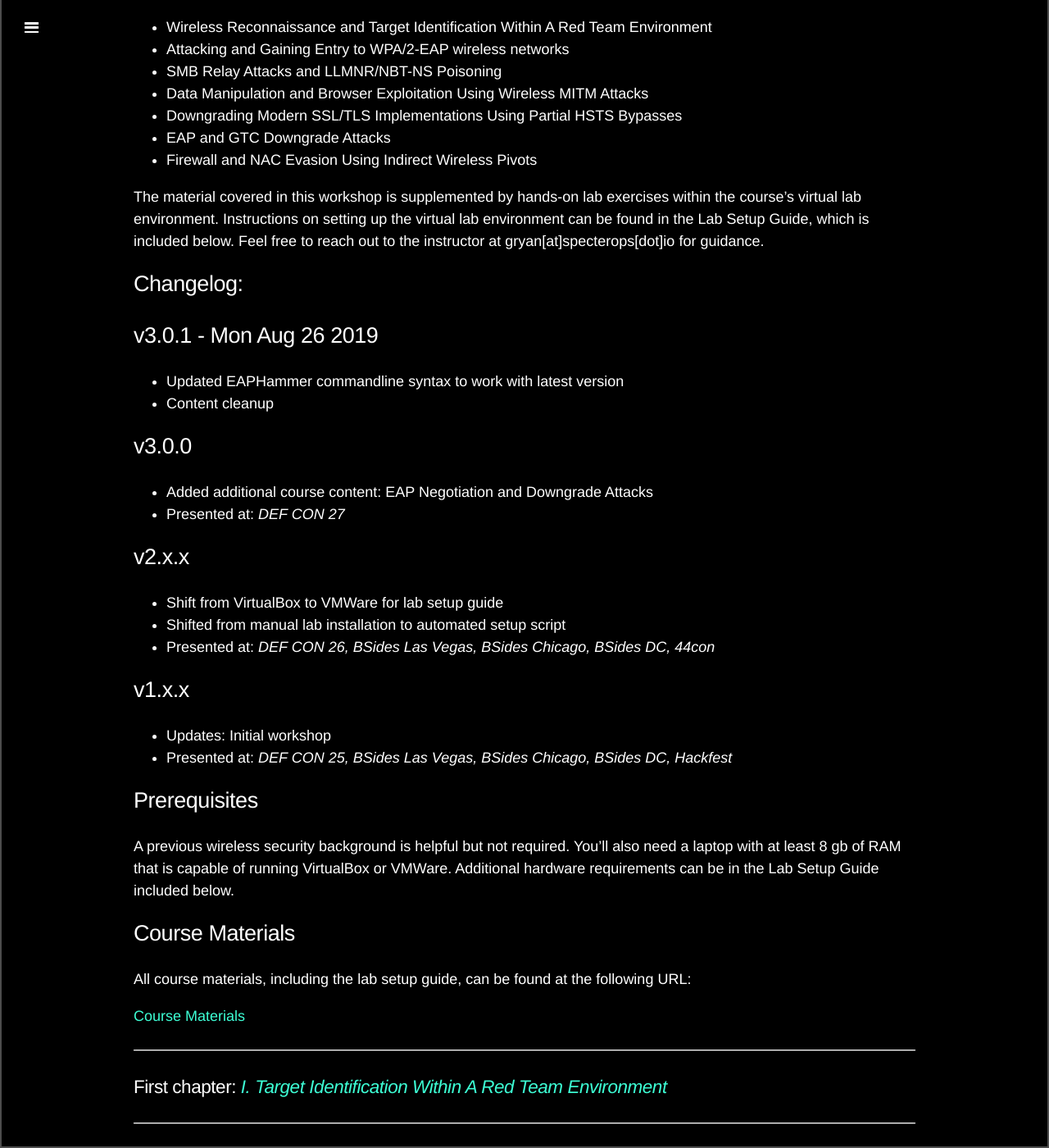
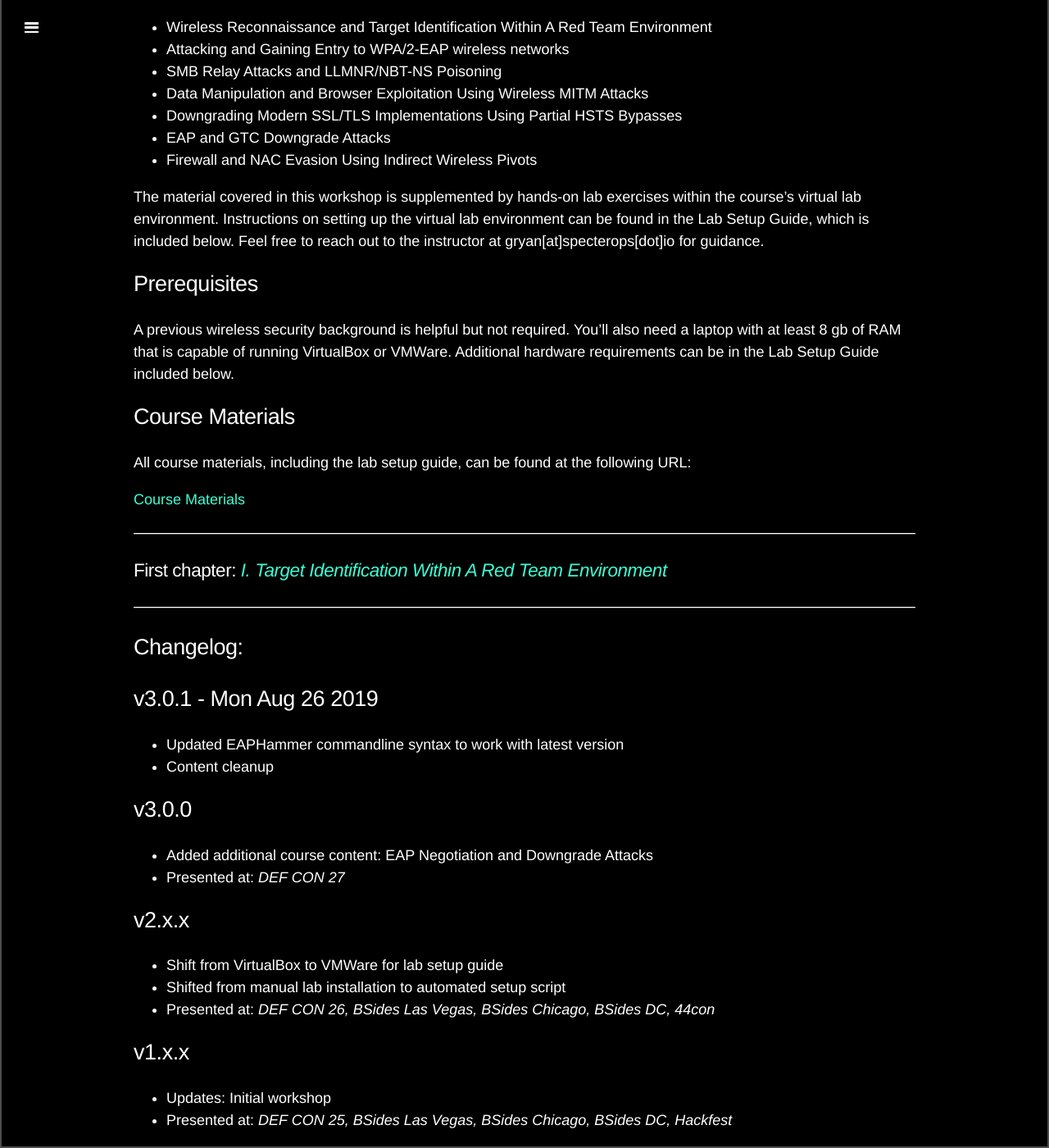
Before and after one commit to s0lst1c3/s0lst1c3.github.io, a Jekyll site: the page built from workshops/advanced-wireless-attacks/index.md, in a window 1280 px wide and 1400 px high, scrolled down 994 px. Shown: the whole window at 82% size. Built offline with Jekyll 4.4.1, drawn with Linux system fonts in a browser that asks for light colours; Markdown is read by kramdown in place of the engine named in the settings; some of the changed lines change nothing that is shown.

Commit message:
updating

```diff
--- a/workshops/advanced-wireless-attacks/index.md
+++ b/workshops/advanced-wireless-attacks/index.md
@@ -35,6 +35,25 @@ Course Highlights include:
 
 The material covered in this workshop is supplemented by hands-on lab exercises within the course's virtual lab environment. Instructions on setting up the virtual lab environment can be found in the Lab Setup Guide, which is included below. Feel free to reach out to the instructor at gryan[at]specterops[dot]io for guidance.
 
+
+Prerequisites
+-------------
+
+A previous wireless security background is helpful but not required. You'll also need a laptop with at least 8 gb of RAM that is capable of running VirtualBox or VMWare. Additional hardware requirements can be in the Lab Setup Guide included below.
+
+Course Materials
+----------------
+
+All course materials, including the lab setup guide, can be found at the following URL:
+
+[Course Materials](https://drive.google.com/open?id=0BwFgM9oAhmd_c2JJaG1iUmhkZTg)
+
+---
+
+### First chapter: *[I. Target Identification Within A Red Team Environment](http://solstice.sh/workshops/advanced-wireless-attacks/i-target-identification-within-a-red-team-environment/)*
+
+---
+
 Changelog:
 ----------
 
@@ -58,21 +77,3 @@ Changelog:
 
 - Updates: Initial workshop
 - Presented at: _DEF CON 25, BSides Las Vegas, BSides Chicago, BSides DC, Hackfest_
-
-Prerequisites
--------------
-
-A previous wireless security background is helpful but not required. You'll also need a laptop with at least 8 gb of RAM that is capable of running VirtualBox or VMWare. Additional hardware requirements can be in the Lab Setup Guide included below.
-
-Course Materials
-----------------
-
-All course materials, including the lab setup guide, can be found at the following URL:
-
-[Course Materials](https://drive.google.com/open?id=0BwFgM9oAhmd_c2JJaG1iUmhkZTg)
-
----
-
-### First chapter: *[I. Target Identification Within A Red Team Environment](http://solstice.sh/workshops/advanced-wireless-attacks/i-target-identification-within-a-red-team-environment/)*
-
----
```
